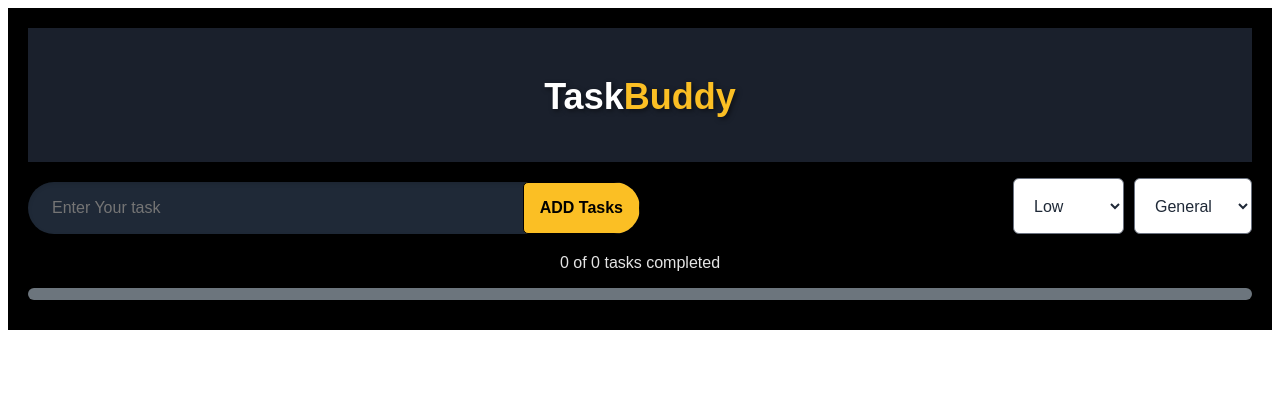
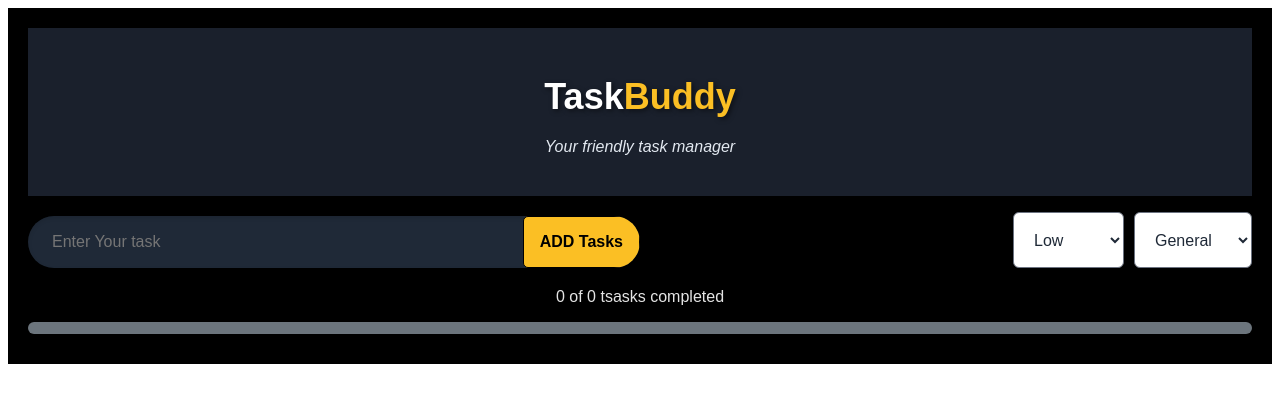
Before and after one commit to Harshi028/taskBuddy, a React (Create React App) app in the folder taskbuddyapp/: page / in a window 1280 px wide. Shown: the top 402 px of the page. Built offline with nearby package versions, Linux system fonts and the light colour scheme.

Commit message:
Modified Files

```diff
--- a/taskbuddyapp/src/App.js
+++ b/taskbuddyapp/src/App.js
@@ -1,57 +1,58 @@
-import { useEffect, useState } from "react";
+import { useState, useEffect } from "react";
 import TaskForm from "./components/TestForm";
 import './Style.css';
 import TaskList from "./components/TestList";
 import ProgressTracker from "./components/ProgressTracker";
 function App() {
-  // useEffect(()=>{
-  //   alert('Hello')
-  // },[name])
+  const [tasks, setTasks] = useState([]);
+  const [taskHistory, setTaskHistory] = useState([]);
 
-  const[tasks,setTasks]=useState([]);
-
-  useEffect(()=>{
-    localStorage.setItem("tasks",JSON.stringify(tasks));
-  },[tasks]);
+  useEffect(() => {
+    localStorage.setItem("tasks", JSON.stringify(tasks));
+  }, [tasks]);
 
   const addTask = (task)=>{
-    setTasks([...tasks,task]) //spread operator will create new object
+    setTasks([...tasks,task])
   };
 
-  const updateTask = (index, updateTask) => {
-    const newTasks = [...tasks];//... will create copy of tasks
-    newTasks[index] = updateTask;
+  const updateTask = (index, updatedTask) => {
+    const newTasks = [...tasks];
+    newTasks[index] = updatedTask;
     setTasks(newTasks);
   };
 
-  const deleteTask = (index)=>{
-    setTasks(tasks.filter((_,i) => i !== index));
+  const deleteTask = (index) => {
+    setTasks(tasks.filter((_, i) => i !== index));
   };
 
-  const clearTasks=()=>{
+  const clearTasks = () => {
     setTasks([]);
   };
+
   return (
-    <div className="App">
+    <div className='App'>
       <header class="header">
-        <div>
-          <h1 class="header-container">
+  <div className="header-container">
+    <h1 class="title">
       Task<span class="highlight">Buddy</span>
     </h1>
+    <p class="tagline">Your friendly task manager</p>
   </div>
 </header>
-      <TaskForm addTask={addTask}/>
+      <TaskForm addTask = {addTask} />
       <TaskList
         tasks={tasks}
         updateTask={updateTask}
         deleteTask={deleteTask}
       />
+      <ProgressTracker tasks={tasks} />
 
-      <ProgressTracker tasks={tasks}/>
       {tasks.length>0 && (
         <button className="clear-btn" onClick={clearTasks}>
-        Clear all Tasks</button>
+          Clear All Tasks
+        </button>
        )}
+
     </div>
   );
 }
--- a/taskbuddyapp/src/components/ProgressTracker.jsx
+++ b/taskbuddyapp/src/components/ProgressTracker.jsx
@@ -8,7 +8,7 @@ function ProgressTracker({ tasks }) {
   return (
     <div className="progress-tracker">
       <p>
-        {completedTasks} of {totalTasks} tasks completed
+        {completedTasks} of {totalTasks} tsasks completed
       </p>
       <div className="progress-bar">
         <div
```
Lines whose indentation alone changed are shown as unchanged.
